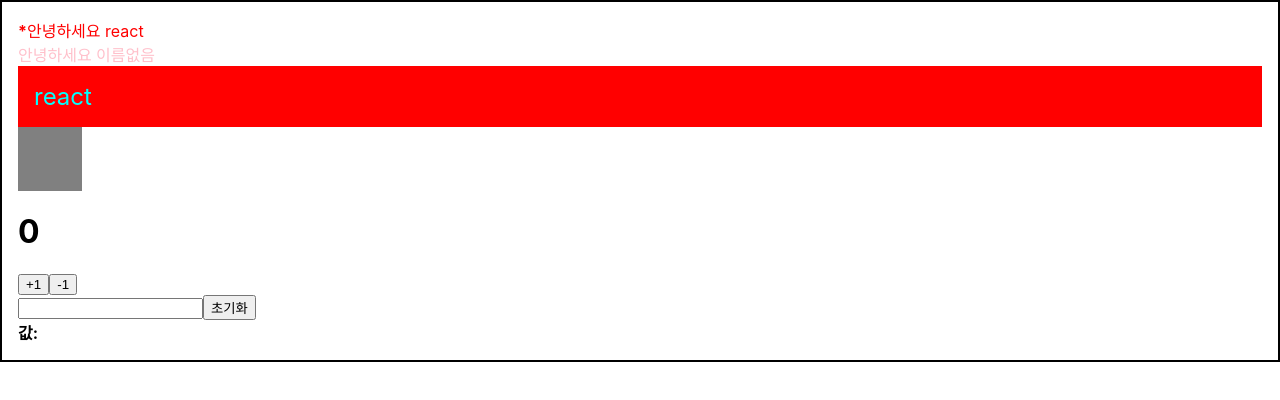
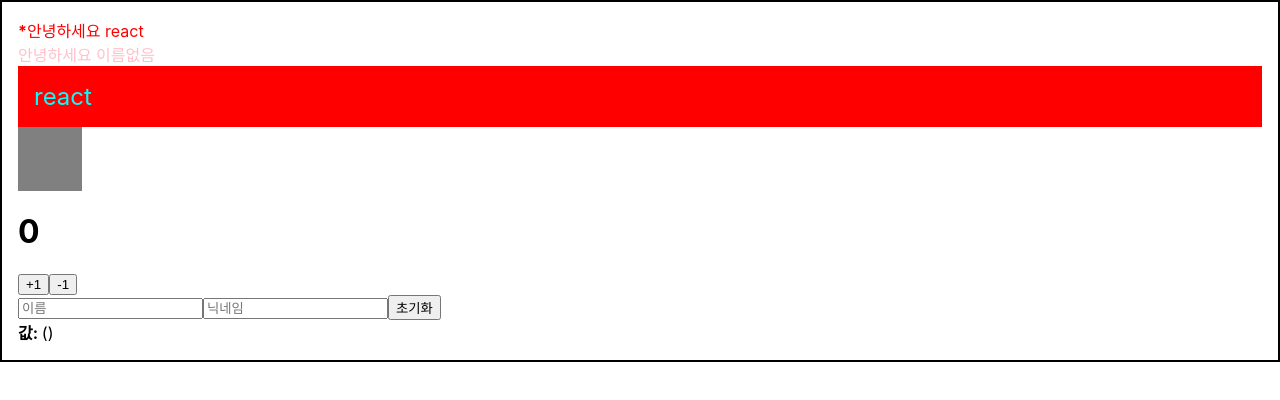
Before and after one commit to SungHyun627/React_Study, a React (Create React App) app in the folder react-intro/: page / in a window 1280 px wide. Shown: the top 400 px of the page. Built offline with nearby package versions, Linux system fonts and the light colour scheme.

Commit message:
Handling multiple input

```diff
--- a/react-intro/src/InputSample.js
+++ b/react-intro/src/InputSample.js
@@ -1,22 +1,42 @@
 import { useState } from "react";
 
 const InputSample = () => {
-  const [text, setText] = useState("");
+  const [inputs, setInputs] = useState({
+    name: "",
+    nickname: "",
+  });
 
+  const { name, nickname } = inputs;
   const onChange = (e) => {
-    setText(e.target.value);
+    const { value, name } = e.target;
+    setInputs({
+      // 기존의 input 객체 복사
+      ...inputs,
+      // name 키를 가진 값을 value로 설정
+      [name]: value,
+    });
   };
 
   const onReset = () => {
-    setText("");
+    setInputs({
+      name: "",
+      nickname: "",
+    });
   };
 
   return (
     <div>
-      <input onChange={onChange} value={text} />
+      <input name="name" placeholder="이름" onChange={onChange} value={name} />
+      <input
+        name="nickname"
+        placeholder="닉네임"
+        onChange={onChange}
+        value={nickname}
+      />
       <button onClick={onReset}>초기화</button>
       <div>
-        <b>값: {text}</b>
+        <b>값: </b>
+        {name} ({nickname})
       </div>
     </div>
   );
```
